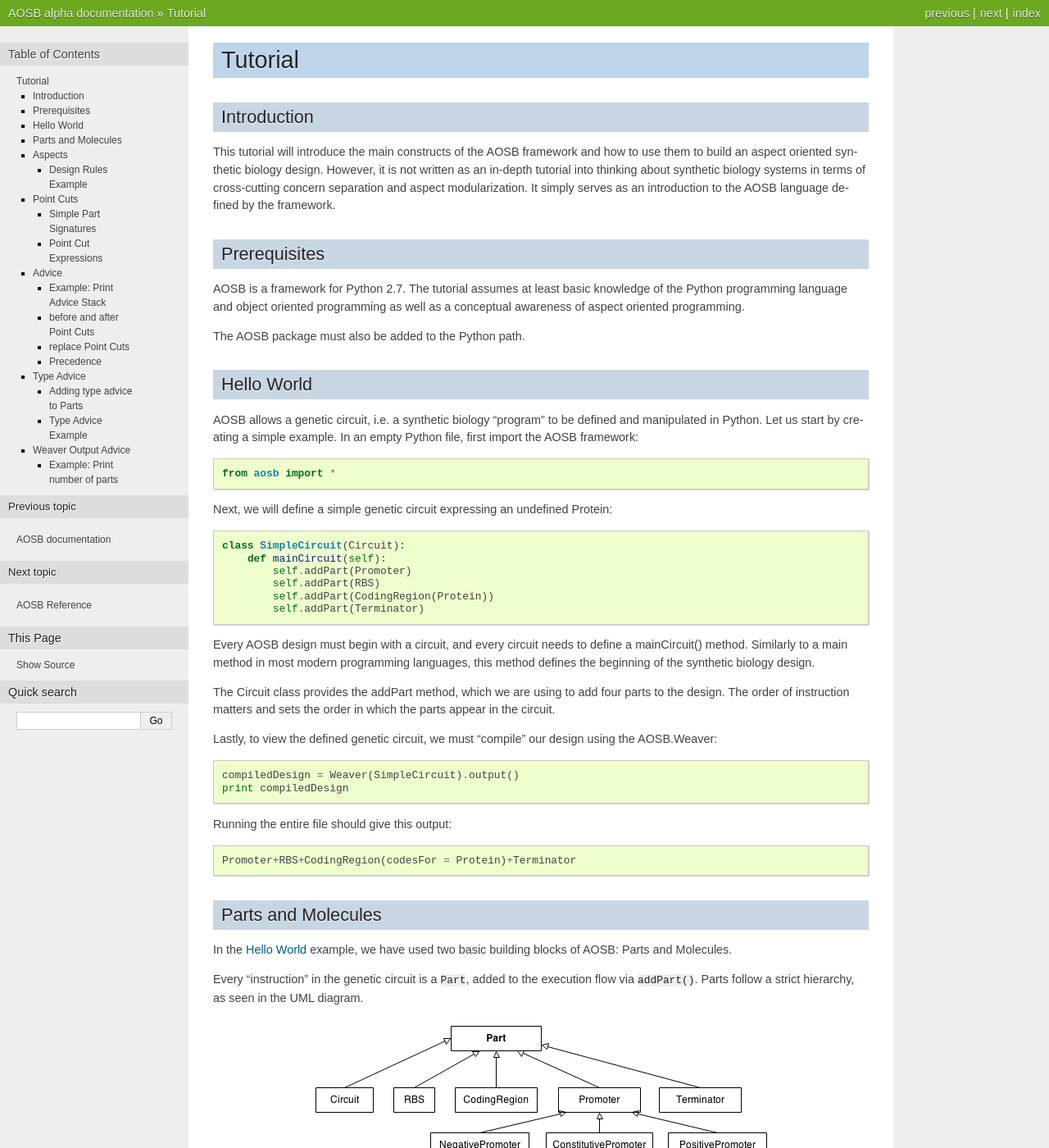
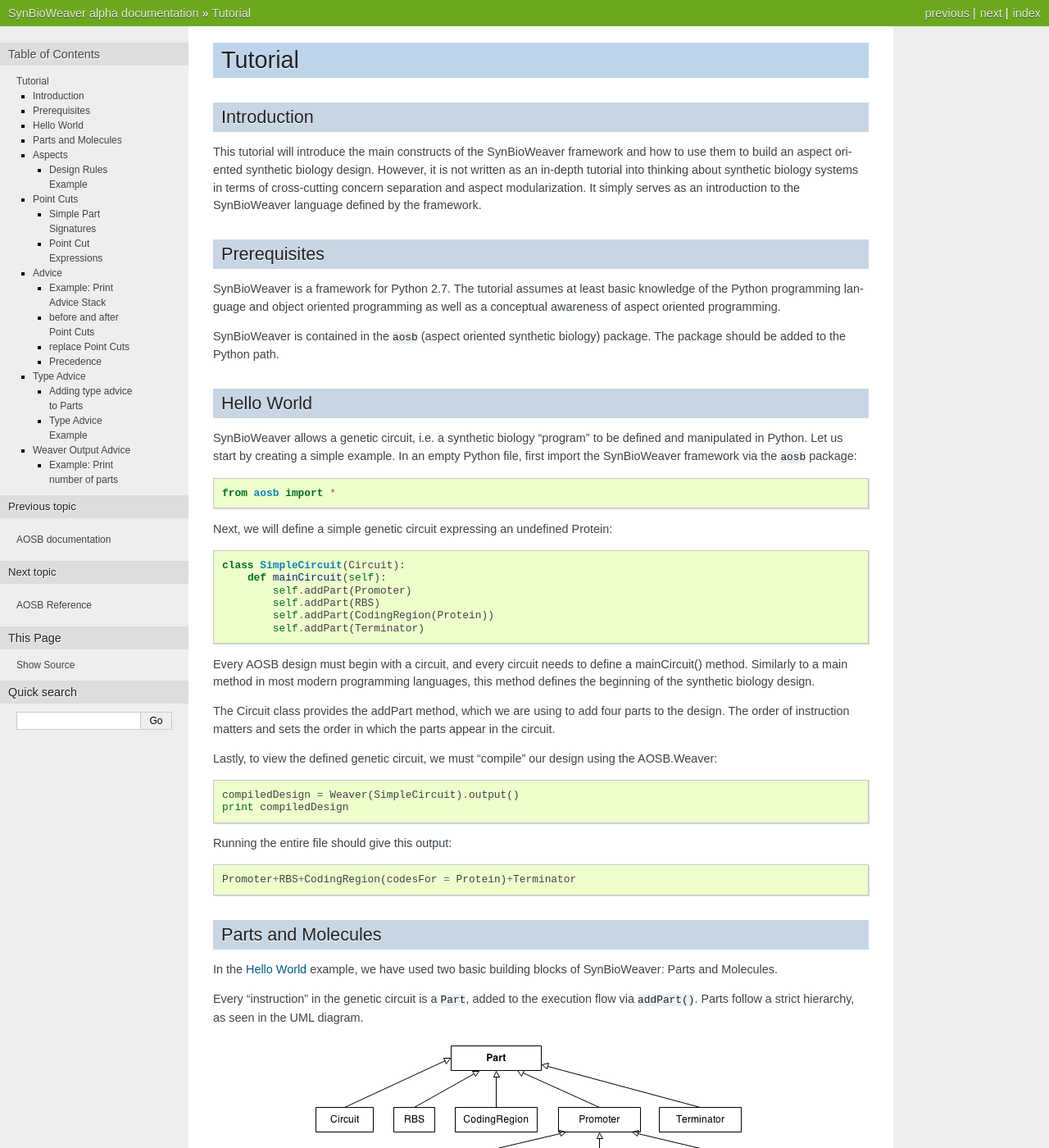
Before and after one commit to PhilippBoeing/synbioweaver, a Sphinx documentation site: the page built from doc/tutorial.rst, in a window 1280 px wide and 1400 px high. Shown: the whole window at 82% size. Built offline with Sphinx 7.4.7, drawn with Linux system fonts in a browser that asks for light colours; formulas are drawn with MathJax 3; some of the changed text lies outside the part shown.

Commit message:
update doc

```diff
--- a/doc/conf.py
+++ b/doc/conf.py
@@ -42,7 +42,7 @@ source_suffix = '.rst'
 master_doc = 'index'
 
 # General information about the project.
-project = u'AOSB'
+project = u'SynBioWeaver'
 copyright = u'2013, Philipp Boeing, Anthony Finkelstein, Darren Nesbeth, Chris Barnes'
 
 # The version info for the project you're documenting, acts as replacement for
@@ -179,7 +179,7 @@ htmlhelp_basename = 'aosbdoc'
 # Grouping the document tree into LaTeX files. List of tuples
 # (source start file, target name, title, author, documentclass [howto/manual]).
 latex_documents = [
-  ('index', 'aosbdoc.tex', u'AOSB Manual',
+  ('index', 'synbioweaver.tex', u'SynBioWeaver Manual',
    u'Philipp Boeing', 'manual'),
 ]
 
@@ -212,6 +212,6 @@ latex_documents = [
 # One entry per manual page. List of tuples
 # (source start file, name, description, authors, manual section).
 man_pages = [
-    ('index', 'aosb', u'AOSB Manual',
+    ('index', 'synbioweaver', u'SynBioWeaver Manual',
      [u'Philipp Boeing'], 1)
 ]
--- a/doc/tutorial.rst
+++ b/doc/tutorial.rst
@@ -5,27 +5,28 @@ Tutorial
 Introduction
 ============
 
-This tutorial will introduce the main constructs of the AOSB framework and
+This tutorial will introduce the main constructs of the SynBioWeaver framework and
 how to use them to build an aspect oriented synthetic biology design. However,
 it is not written as an in-depth tutorial into thinking about synthetic biology
 systems in terms of cross-cutting concern separation and aspect modularization.
-It simply serves as an introduction to the AOSB language defined by the framework.
+It simply serves as an introduction to the SynBioWeaver language defined by the framework.
 
 Prerequisites
 =============
 
-AOSB is a framework for Python 2.7. The tutorial assumes at least basic knowledge
+SynBioWeaver is a framework for Python 2.7. The tutorial assumes at least basic knowledge
 of the Python programming language and object oriented programming as well as a
 conceptual awareness of aspect oriented programming.
 
-The AOSB package must also be added to the Python path.
+SynBioWeaver is contained in the ``aosb`` (aspect oriented synthetic biology) package.
+The package should be added to the Python path.
 
 Hello World
 ===========
 
-AOSB allows a genetic circuit, i.e. a synthetic biology "program" to be defined
+SynBioWeaver allows a genetic circuit, i.e. a synthetic biology "program" to be defined
 and manipulated in Python. Let us start by creating a simple example. In an empty
-Python file, first import the AOSB framework::
+Python file, first import the SynBioWeaver framework via the ``aosb`` package::
 
     from aosb import *
 
@@ -59,7 +60,7 @@ Running the entire file should give this output::
 Parts and Molecules
 ===================
 
-In the `Hello World`_ example, we have used two basic building blocks of AOSB:
+In the `Hello World`_ example, we have used two basic building blocks of SynBioWeaver:
 Parts and Molecules.
 
 Every "instruction" in the genetic circuit is a ``Part``, added to the execution flow via ``addPart()``. Parts follow a strict hierarchy, as seen in the UML diagram.
@@ -87,7 +85,7 @@ after it in the Part list, and a ``namespace`` attribute, referring to the Circu
    ``addPart(Promoter())``. The ``CodingRegion`` class however needs a Molecule to be
    instantiated, and thus needs to be added as an object.
 
-Parts are a central element of AOSB, because they represent the basic building blocks of
+Parts are a central element of SynBioWeaver, because they represent the basic building blocks of
 the synthetic biology target.
 
 Because each part is a class, new or more concrete Parts and Molecules
@@ -103,16 +101,18 @@ can be added in the normal Python way, potentially defining additional attribute
         pass
 
 Creating new, specialized Parts and Molecules will be a frequent occurance in an
-AOSB program,
+SynBioWeaver program,
 so the language also provides the ``declareNewPart`` and ``declareNewMolecule``
 convenience functions::
 
     declareNewMolecule("GFP",ReporterProtein)
     # after this line, a new class GFP has been exported to the namespace
 
-    declareNewPart("GFPCodingRegion",CodingRegion,GFP)
+    declareNewPart("GFPCodingRegion",CodingRegion,afterMolecules=[GFP])
     # a new class GFPCodingRegion, subtype of CodingRegion has been created
     # the third parameter can specify a Molecule
+
+
 
 ``declareNewMolecule`` can accept more than one parent class of type Molecule, so that
 a Molecule could be tagged by various classes, e.g. ReporterProtein, FluorescentProtein,
```
Also changed, not shown: other parts of doc/tutorial.rst (+1 -4 lines).
